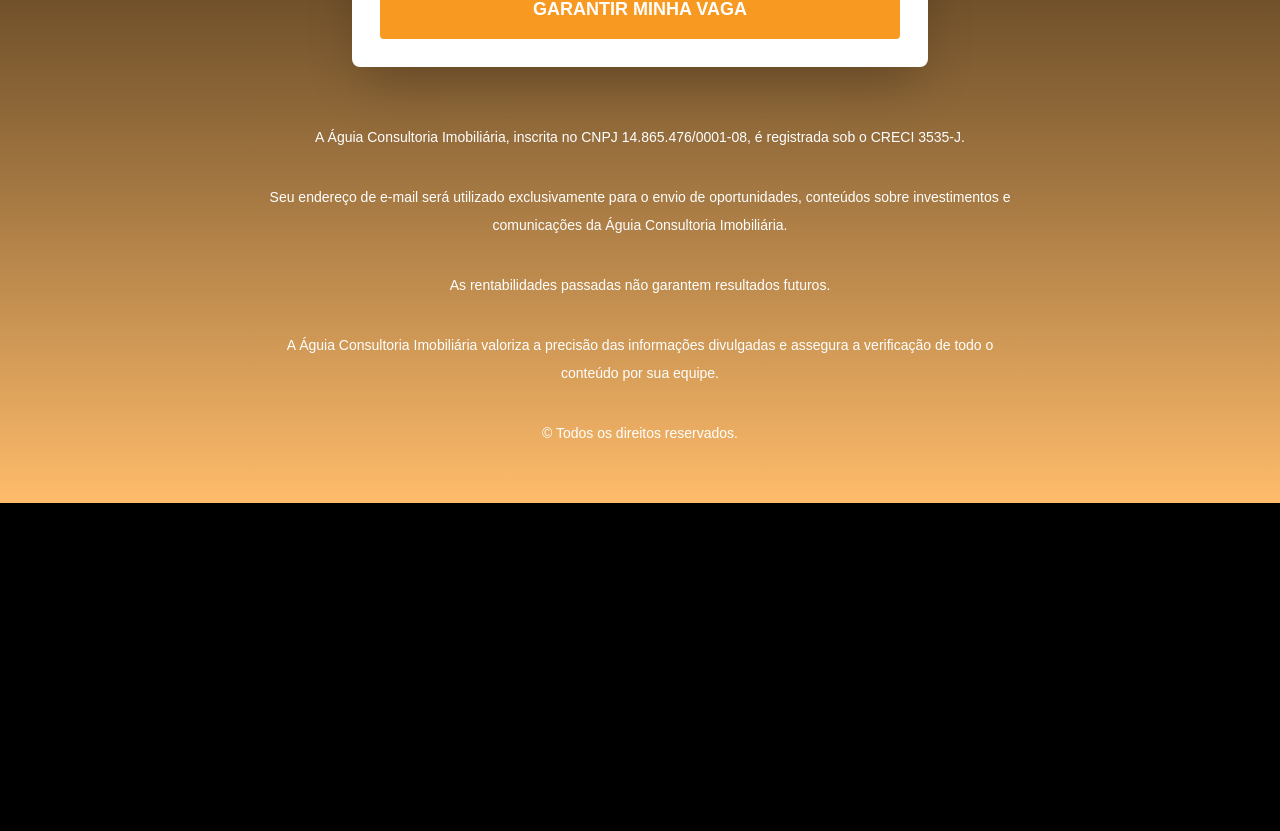
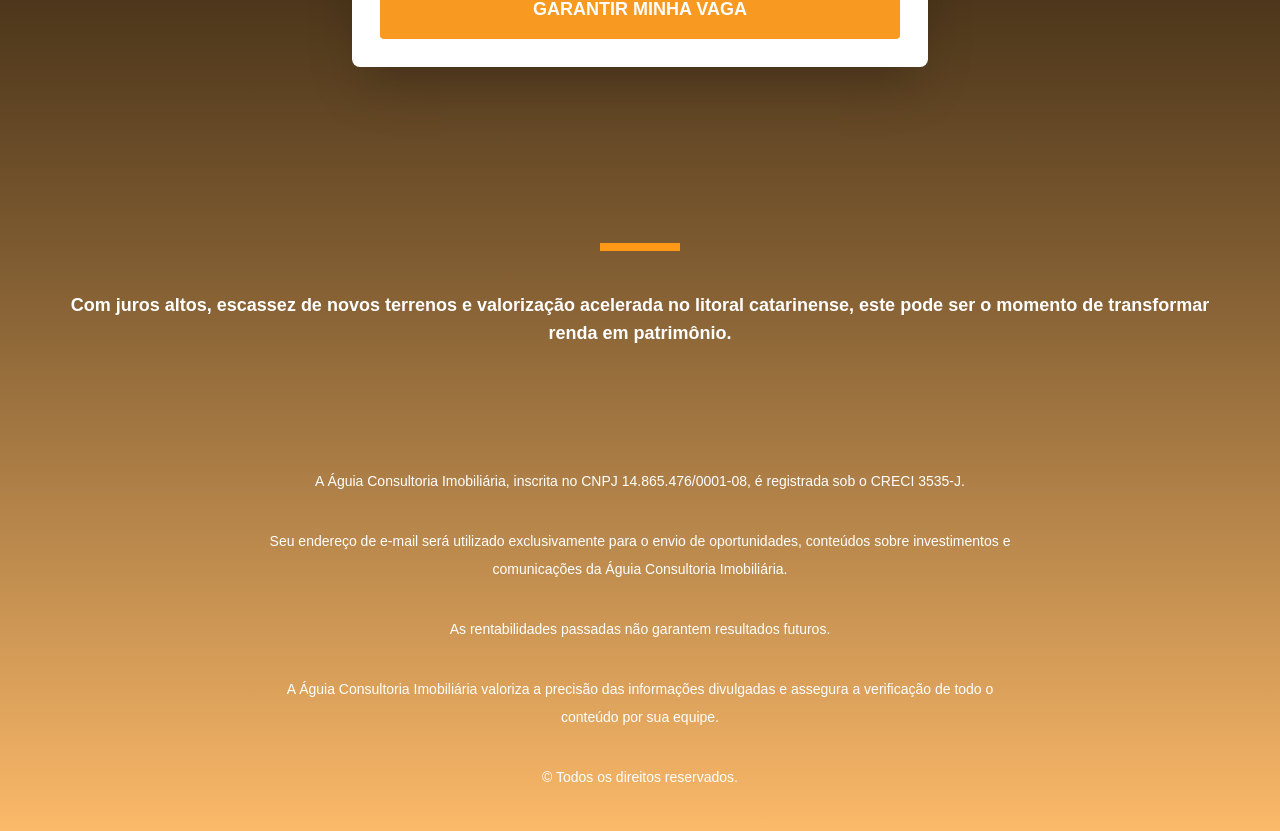
Before and after one commit to Maicon-Guizoni/live-aguia, a Next.js app in the folder live-aguia/: page / in a window 1280 px wide. Shown: the part 1332-2163 px from the top of the page. Before the commit the page ends 1835 px from the top, so only its background shows below. Built offline with nearby package versions, Linux system fonts and the light colour scheme.

Commit message:
agoravai222

```diff
--- a/live-aguia/app/page.js
+++ b/live-aguia/app/page.js
@@ -153,6 +153,7 @@ export default function Home() {
           status={status}
         />
       </div>
+      <SobreEvento />
 
       <Footer />
     </section>
```
